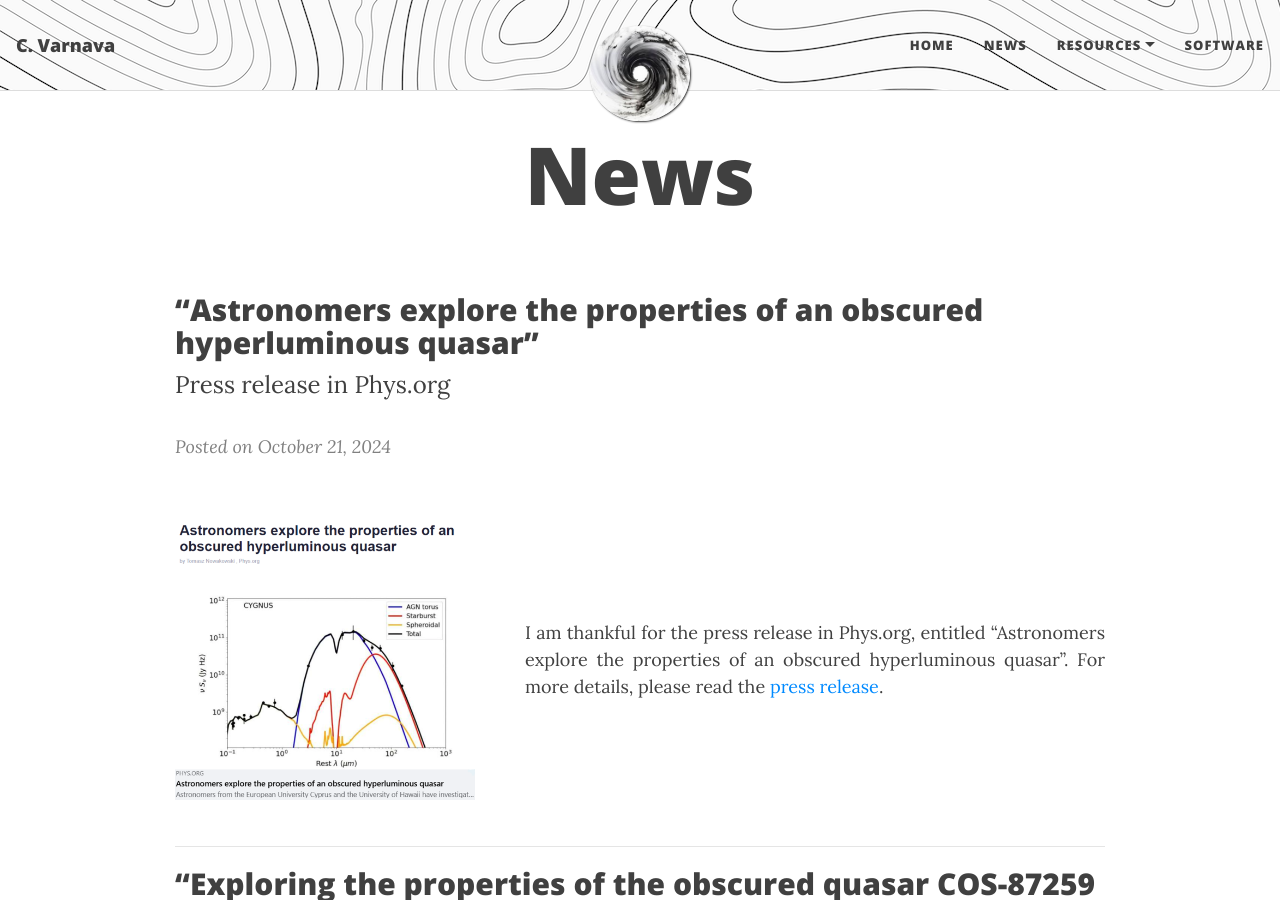
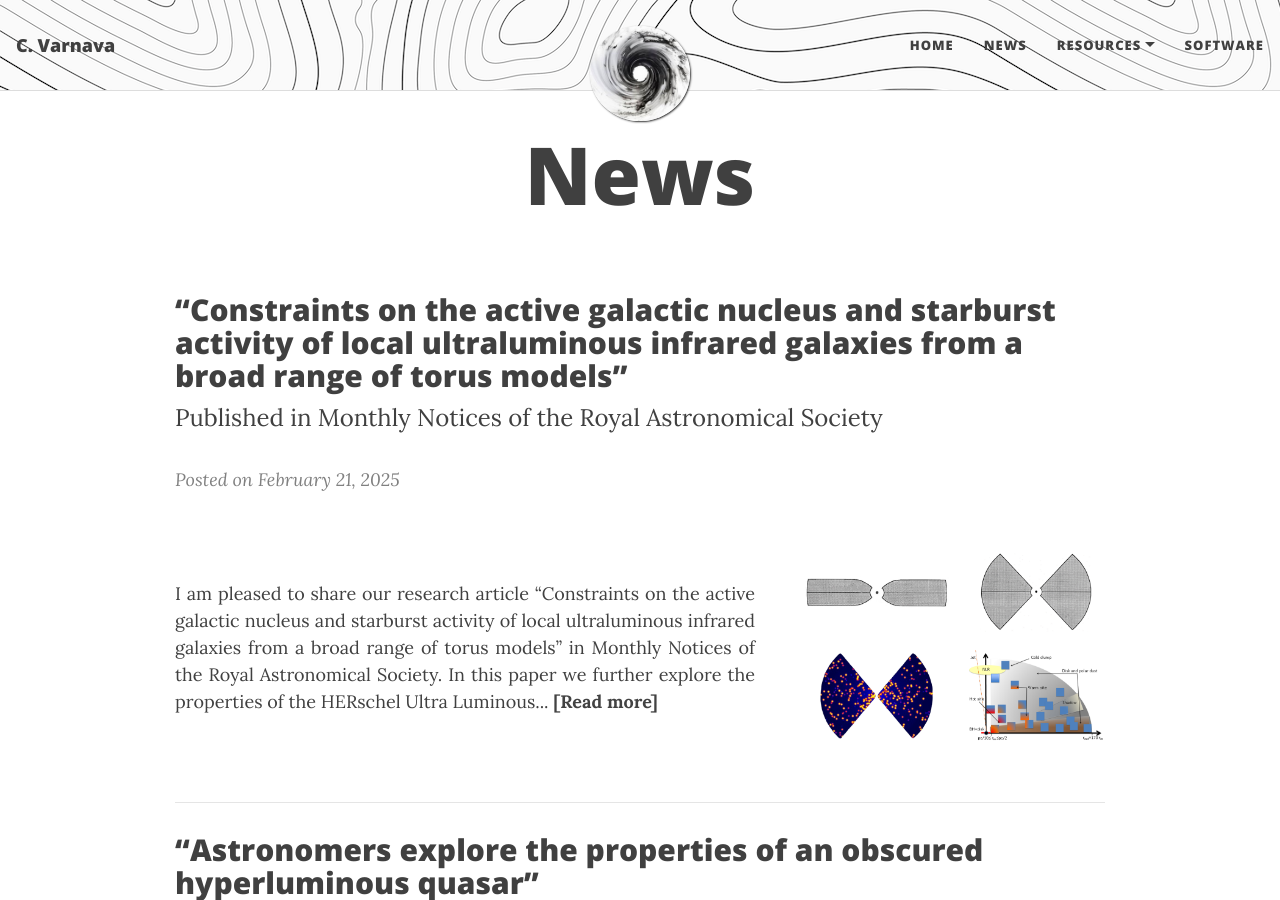
Before and after one commit to ch-var/ch-var.github.io, a Jekyll site: the page built from news.html, in a window 1280 px wide and 900 px high. Built offline with Jekyll 4.4.1, drawn with Linux system fonts in a browser that asks for light colours; formulas are drawn with MathJax 3.

Commit message:
Update news.html

```diff
--- a/news.html
+++ b/news.html
@@ -33,6 +33,17 @@ mathjax: true
 </style>
 
 <br>
+<p style="margin-bottom: 8px; font-family: var(--header-font); font-weight: 800; line-height: 1.1; font-size: 1.875rem; margin-top: 1.25rem;">“Constraints on the active galactic nucleus and starburst activity of local ultraluminous infrared galaxies from a broad range of torus models”</p>
+<p style="margin-top: 8px; margin-bottom: 8px;"><font size="+2">Published in Monthly Notices of the Royal Astronomical Society</font></p>
+<p><i style="color:#808080";>Posted on February 21, 2025</i></p>
+
+<div style="display: flex; justify-content: space-between; align-items: center; flex-wrap: wrap;">
+  <p style="text-align: justify; flex: 1; margin-right: 30px;">I am pleased to share our research article “Constraints on the active galactic nucleus and starburst activity of local ultraluminous infrared galaxies from a broad range of torus models” in Monthly Notices of the Royal Astronomical Society. In this paper we further explore the properties of the HERschel Ultra Luminous... <a href="https://ch-var.github.io/2025-02-21-local_ULIRGs"><b style="color:#424242";>[Read more]</b></a></p>
+  <p style="margin-left: 20px;"><img src="/assets/img/4_AGN_models.png" style="max-width: 300px; height: auto;"/></p>
+</div>
+
+<p><hr size="2"></p>
+
 <p style="margin-bottom: 8px; font-family: var(--header-font); font-weight: 800; line-height: 1.1; font-size: 1.875rem; margin-top: 1.25rem;">“Astronomers explore the properties of an obscured hyperluminous quasar”</p>
 <p style="margin-top: 8px; margin-bottom: 8px;"><font size="+2">Press release in Phys.org</font></p>
 <p><i style="color:#808080";>Posted on October 21, 2024</i></p>
```
